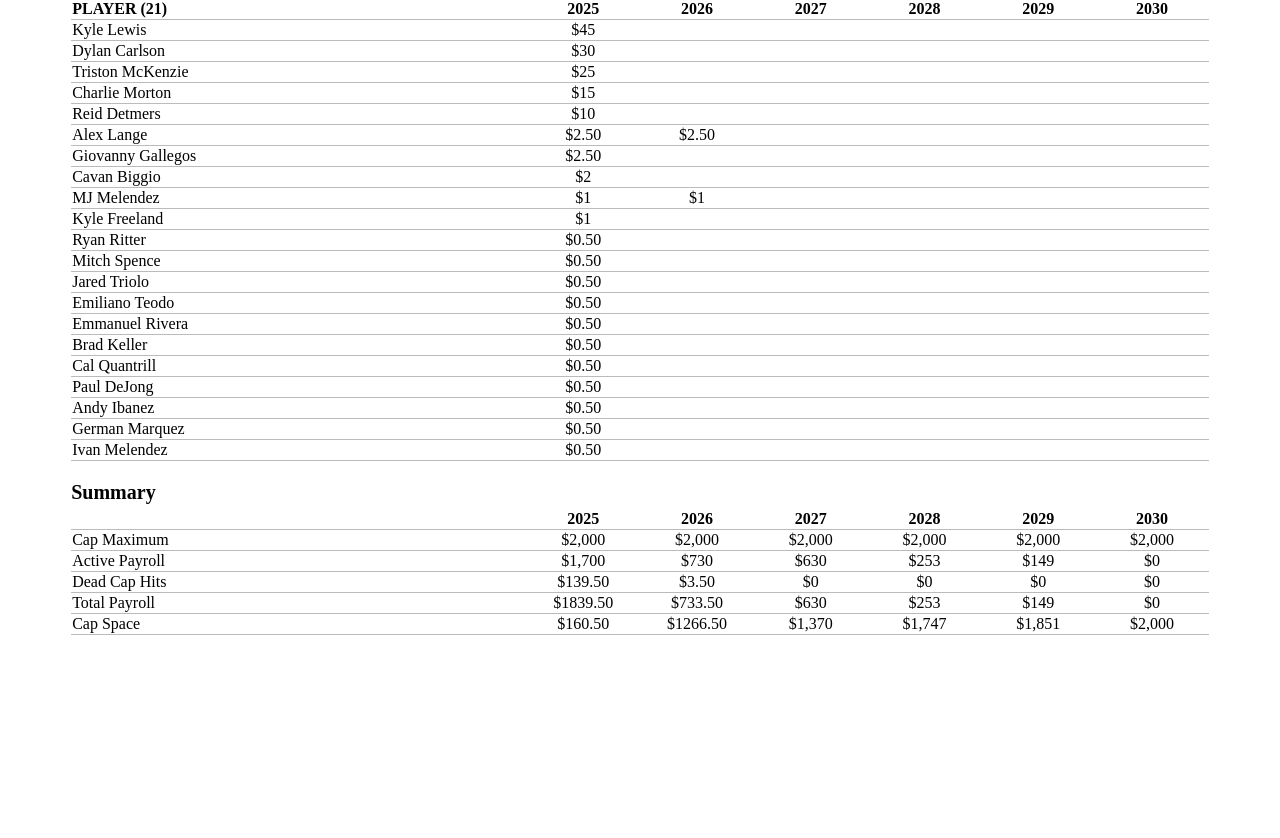
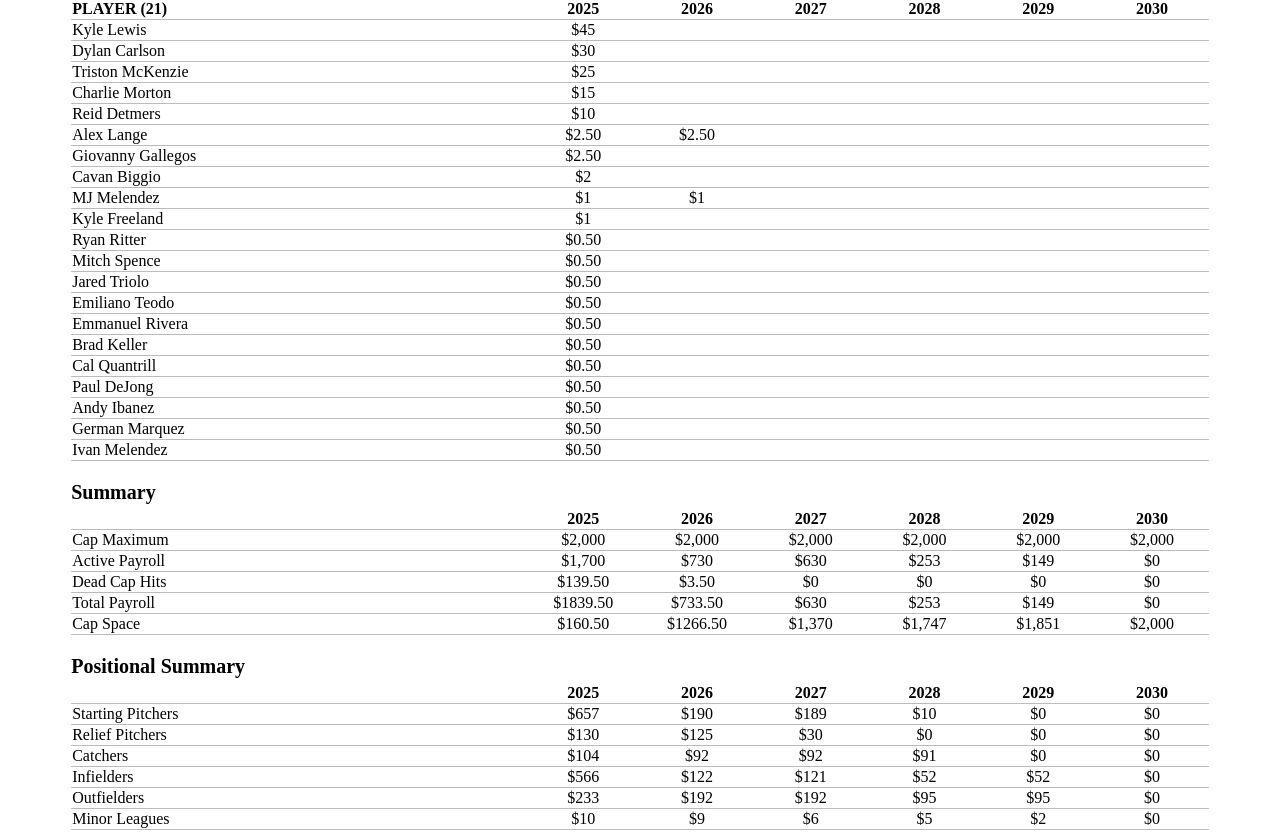
Before and after one commit to zkornbluth/fantrax-contract-chart, a Next.js app: page / in a window 1280 px wide. Shown: the part 1840-2678 px from the top of the page. Before the commit the page ends 2483 px from the top, so only its background shows below. Built offline with nearby package versions, Linux system fonts and the light colour scheme.

Commit message:
Added PositionalSummaryTable
Now below SummaryTable, PositionalSummaryTable displays sums of active salaries for each positional group and minor leagues.
Also refactored some of SummaryTable into SummaryTableRow (which PositionalSummaryTable also uses)

```diff
--- a/app/page.tsx
+++ b/app/page.tsx
@@ -83,7 +83,7 @@ function ColumnHeaders({count, type}) {
 }
 
 function PositionGroupHeader({posGroup}) {
-  if (posGroup != "Summary") posGroup = posGroup + "s";
+  if (posGroup != "Summary" && posGroup != "Positional Summary") posGroup = posGroup + "s";
   return (
     <tr className="position-group-header">
       <td colSpan={10}><strong>{posGroup}</strong></td>
@@ -185,6 +185,19 @@ function HeaderCard({text, num}) {
   )
 }
 
+function SummaryTableRow({header, values}) {
+  return (
+    <tr className="player-row">
+        <td colSpan={4}>{header}</td>
+        {values.map((n, key) => (
+          <td key={key} className="active-player-cell salary-cell">
+            {`$${(Math.round(n) !== n ? n.toFixed(2) : n).toLocaleString()}`}
+          </td>
+        ))}
+      </tr>
+  )
+}
+
 function SummaryTable() {
   let years = [2025, 2026, 2027, 2028, 2029, 2030];
   let yearlyMaximums = new Array(6).fill(teamCapData.salaryCap);
@@ -199,56 +212,66 @@ function SummaryTable() {
       <PositionGroupHeader posGroup="Summary" />
       <ColumnHeaders count={0} type="summary" />
       {/* Cap Ceiling */}
-      <tr className="player-row">
-        <td colSpan={4}>Cap Maximum</td>
-        {yearlyMaximums.map((n, key) => (
-          <td key={key} className="active-player-cell salary-cell">
-            {`$${(Math.round(n) !== n ? n.toFixed(2) : n).toLocaleString()}`}
-          </td>
-        ))}
-      </tr>
+      <SummaryTableRow header="Cap Maximum" values={yearlyMaximums} />
       {/* Active Payroll */}
-      <tr className="player-row">
-        <td colSpan={4}>Active Payroll</td>
-        {yearlyPayrolls.map((n, key) => (
-          <td key={key} className="active-player-cell salary-cell">
-            {`$${(Math.round(n) !== n ? n.toFixed(2) : n).toLocaleString()}`}
-          </td>
-        ))}
-      </tr>
+      <SummaryTableRow header="Active Payroll" values={yearlyPayrolls} />
       {/* Dead Cap Hits */}
-      <tr className="player-row">
-        <td colSpan={4}>Dead Cap Hits</td>
-        {yearlyDeadCaps.map((n, key) => (
-          <td key={key} className="active-player-cell salary-cell">
-            {`$${(Math.round(n) !== n ? n.toFixed(2) : n).toLocaleString()}`}
-          </td>
-        ))}
-      </tr>
+      <SummaryTableRow header="Dead Cap Hits" values={yearlyDeadCaps} />
       {/* Total Payroll */}
-      <tr className="player-row">
-        <td colSpan={4}>Total Payroll</td>
-        {yearlyCapHit.map((n, key) => (
-          <td key={key} className="active-player-cell salary-cell">
-            {`$${(Math.round(n) !== n ? n.toFixed(2) : n).toLocaleString()}`}
-          </td>
-        ))}
-      </tr>
+      <SummaryTableRow header="Total Payroll" values={yearlyCapHit} />
       {/* Cap Space */}
-      <tr className="player-row">
-        <td colSpan={4}>Cap Space</td>
-        {yearlyCapSpace.map((n, key) => (
-          <td key={key} className="active-player-cell salary-cell">
-            {`$${(Math.round(n) !== n ? n.toFixed(2) : n).toLocaleString()}`}
-          </td>
-        ))}
-      </tr>
+      <SummaryTableRow header="Cap Space" values={yearlyCapSpace} />
     </React.Fragment>
   )
 }
 
-function PositionalSummaryRow({posGroup}) {
+function getPositionalSum(players, year) {
+  let sum = 0;
+  let index = year - 2025;
 
+  for (let player of players) {
+    if (typeof(player.yearlyContract[index]) === "number") {
+      sum += player.yearlyContract[index];
+    }
+  }
+
+  return sum;
+}
+
+function PositionalSummaryTable({players, posOrder, minorLeaguers}) {
+  let years = [2025, 2026, 2027, 2028, 2029, 2030];
+
+  // Get list of position groups (from major league players)
+  let posGroups = Object.keys(players);
+  let posGroupSums = {};
+
+  // For each position group, sum up salaries for each year
+  for (let posGroup of posGroups) {
+    let posPlayers = players[posGroup];
+    let posSalarySums = years.map((year) => {
+      return getPositionalSum(posPlayers, year);
+    });
+    posGroupSums[posGroup] = posSalarySums;
+  }
+
+  // Keep positions in posOrder, remove any that don't appear in posGroups
+  const displayPosGroups = posOrder.filter(pos => posGroups.includes(pos));
+
+  // Get minor leaguers
+  let minorLeagueSalarySums = years.map((year) => {
+    return getPositionalSum(minorLeaguers, year);
+  })
+
+  return (
+    <React.Fragment>
+      <PositionGroupHeader posGroup="Positional Summary" />
+      <ColumnHeaders count={0} type="summary" />
+      {displayPosGroups.map((posGroup, index) => (
+        <SummaryTableRow key={index} header={posGroup + "s"} values={posGroupSums[posGroup]} />
+      ))}
+      <SummaryTableRow header={"Minor Leagues"} values={minorLeagueSalarySums} />
+    </React.Fragment>
+  )
 }
 
 export default function HomePage() {
@@ -356,6 +379,7 @@ export default function HomePage() {
           <SummaryTable />
 
           {/* Positional Summary Table */}
+          <PositionalSummaryTable players={groupedPlayers} posOrder={positionOrder} minorLeaguers={minorLeaguePlayers} />
           {/* lines for each positional group, and minors separate at the bottom */}
         </tbody>
       </table>
```
